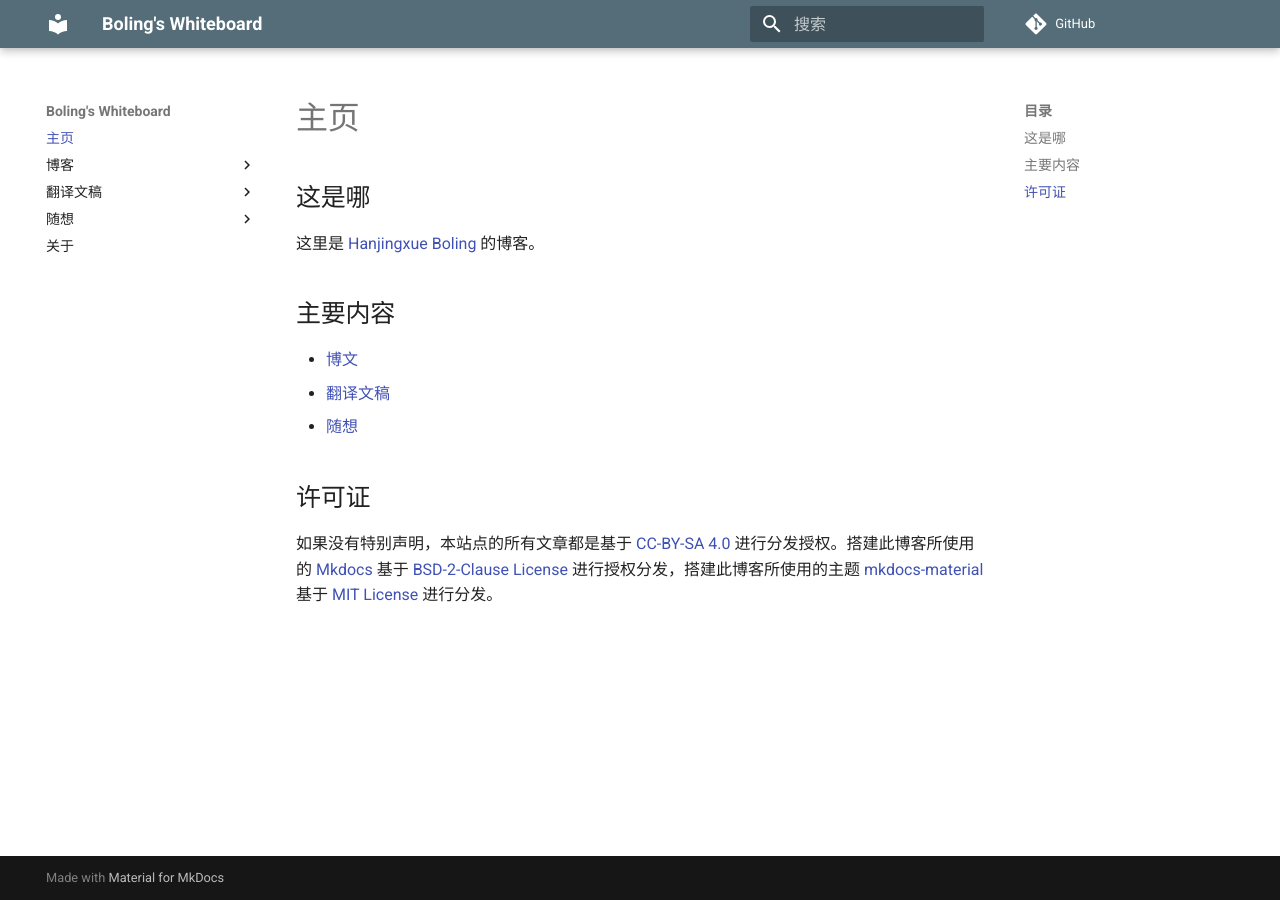
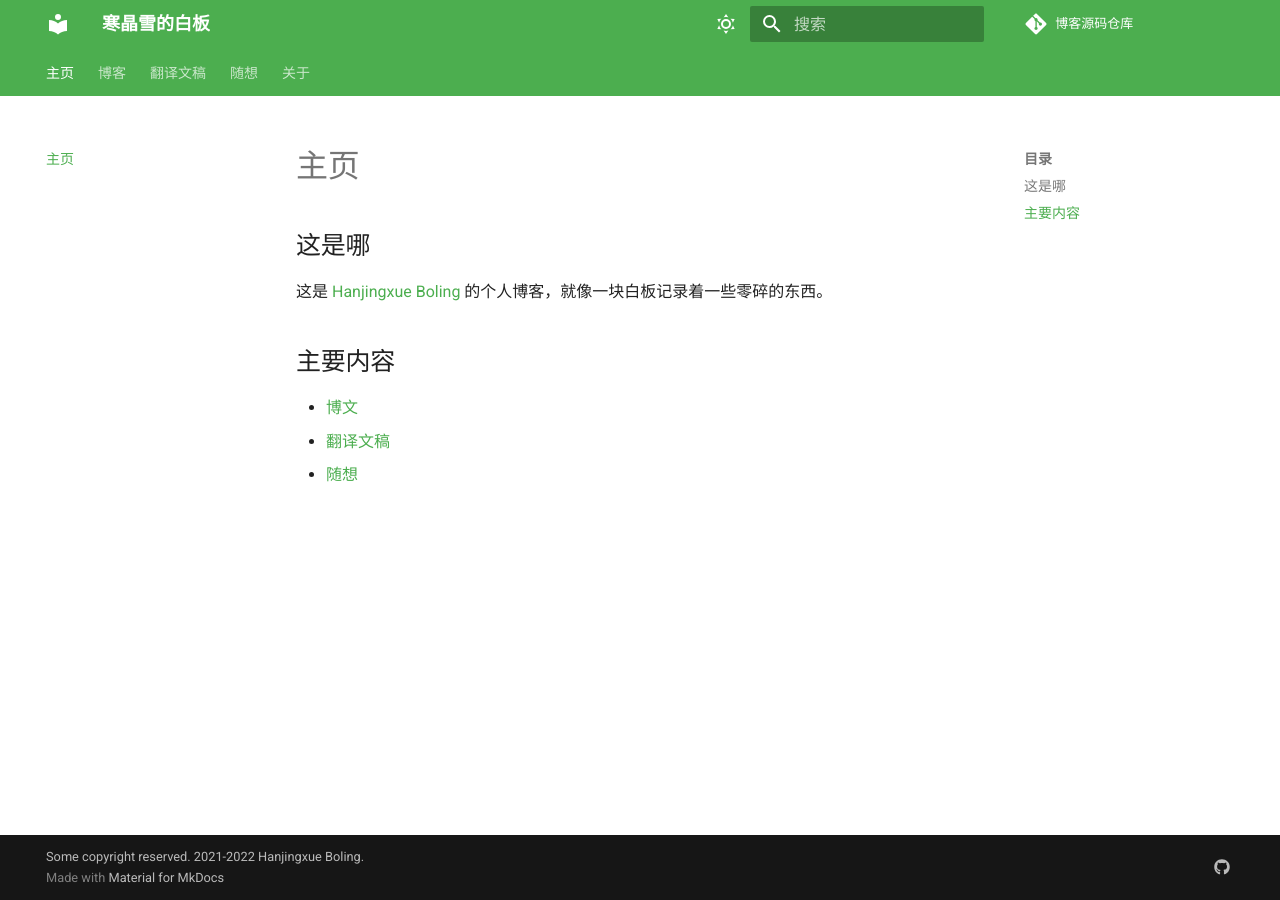
Before and after one commit to Hanjingxue-Boling/Whiteboard, an MkDocs documentation site: the page built from docs/index.md, in a window 1280 px wide. Built offline with MkDocs 1.6.1 and Material for MkDocs 9.7.7, drawn with Linux system fonts in a browser that asks for light colours; comment, search, counter and statistics services are not loaded.

Commit message:
更新博客网站结构

```diff
--- a/docs/index.md
+++ b/docs/index.md
@@ -1,13 +1,9 @@
 ## 这是哪
 
-这里是 [Hanjingxue Boling](https://github.com/Hanjingxue-Boling/Whiteboard) 的博客。
+这是 [Hanjingxue Boling](https://github.com/Hanjingxue-Boling/Whiteboard) 的个人博客，就像一块白板记录着一些零碎的东西。
 
 ## 主要内容
 
 - [博文](./blog/index.md)
 - [翻译文稿](./translation/index.md)
 - [随想](./essay/index.md)
-
-## 许可证
-
-如果没有特别声明，本站点的所有文章都是基于 [CC-BY-SA 4.0](http://creativecommons.org/licenses/by-sa/4.0/) 进行分发授权。搭建此博客所使用的 [Mkdocs](https://www.mkdocs.org/) 基于 [BSD-2-Clause License](https://github.com/mkdocs/mkdocs/blob/master/LICENSE) 进行授权分发，搭建此博客所使用的主题 [mkdocs-material](https://github.com/squidfunk/mkdocs-material) 基于 [MIT License](https://github.com/squidfunk/mkdocs-material/blob/master/LICENSE) 进行分发。
--- a/mkdocs.yml
+++ b/mkdocs.yml
@@ -1,26 +1,37 @@
-site_name: Boling's Whiteboard
+site_name: 寒晶雪的白板
 site_url: https://hanjingxue-boling.github.io/Whiteboard/
 site_description: Hanjingxue Boling's web blog.
 site_author: Hanjingxue Boling
 
+repo_name: 博客源码仓库
 repo_url: https://github.com/Hanjingxue-Boling/Whiteboard  #仓库链接
 edit_uri: ""
 
 theme:
     name: material
-    language: zh    #material 的语言设置
-    #locale: zh_CN  #站点文字设置为中文；适用于默认主题
+    language: zh
     highlightjs: true
-    #navigation_depth: 3  #侧边栏中导航树的最大深度；适用于默认主题
-    palette:  #material 的主题色设置
-      scheme: default
-      primary: blue grey
-      accent: light blue
+    palette:
+      - scheme: default
+        primary: green
+        accent: light blue
+        toggle:
+          icon: material/weather-sunny
+          name: 切换到日间模式
+      - scheme: slate
+        primary: blue
+        accent: light green
+        toggle:
+          icon: material/weather-night
+          name: 切换至夜间模式
+    features:
+      - navigation.tabs
 
 nav:
     - 主页: index.md
     - 博客:
       - blog/index.md
+      #- blog/goodies.md
       - blog/hellow-world.md
     - 翻译文稿:
       - translation/index.md
@@ -31,4 +42,13 @@ nav:
       - essay/index.md
       - essay/2022-02-12.md
       - essay/2022-03-05.md
-    - 关于: about.md
+    - 关于:
+      - about/about-me.md
+      - about/license.md
+
+extra:
+  social:
+    - icon: fontawesome/brands/github
+      link: https://github.com/Hanjingxue-Boling
+
+copyright: Some copyright reserved. 2021-2022 Hanjingxue Boling.
```
Also changed, not shown: docs/about.md (deleted, +0 -14 lines), docs/about/about-me.md (added, +17 -0 lines), docs/about/license.md (added, +5 -0 lines), docs/blog/goodies.md (added, +7 -0 lines).
